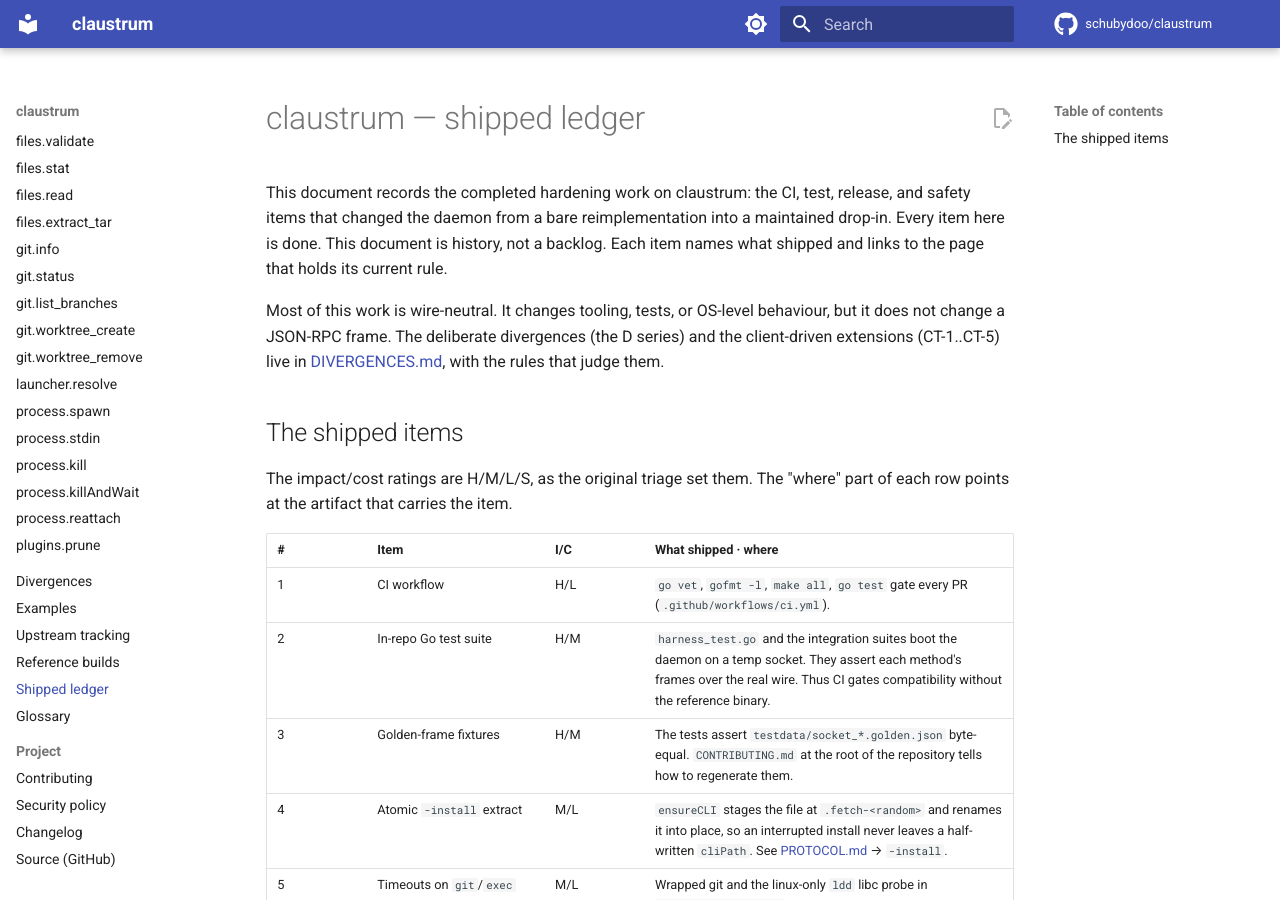
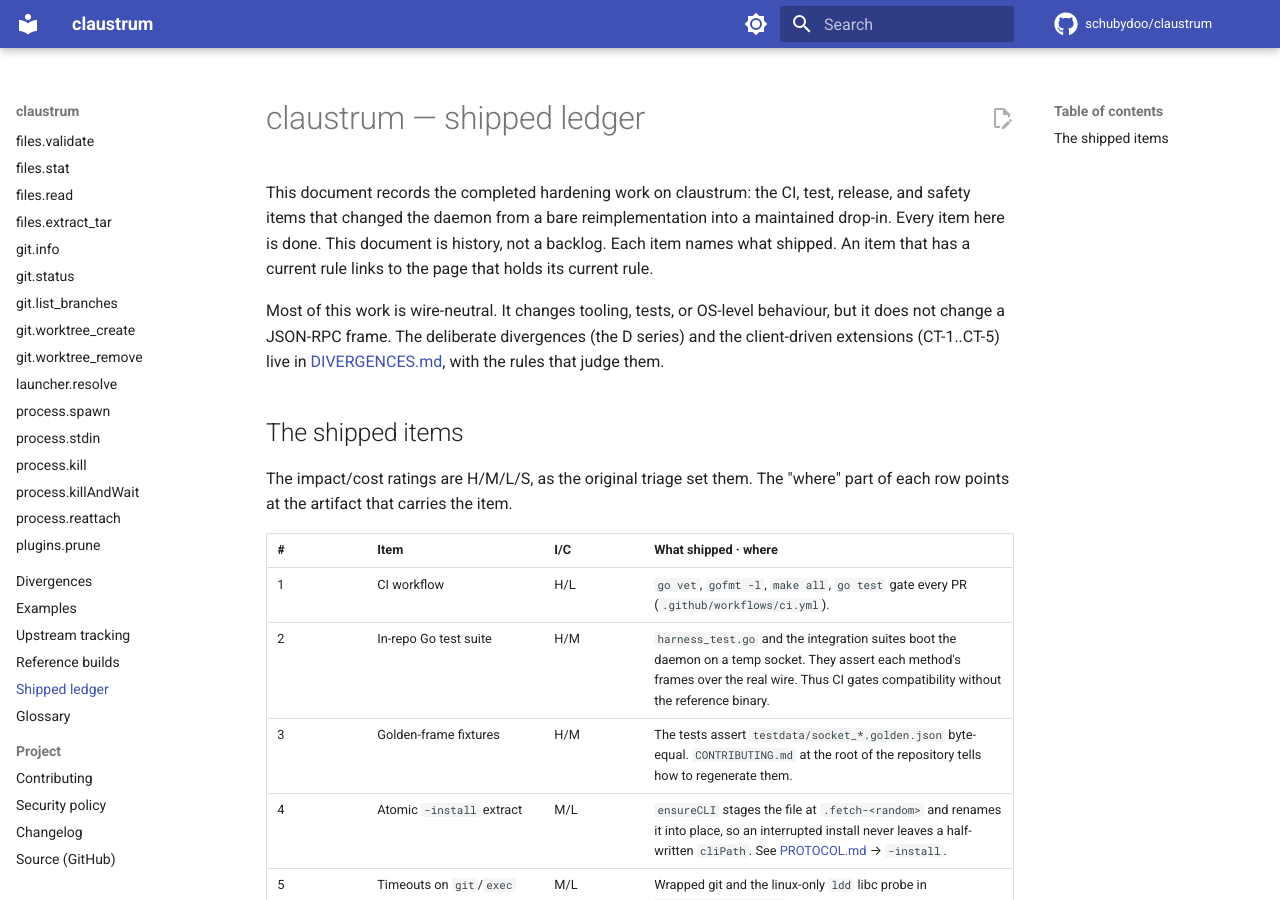
Before and after one commit to schubydoo/claustrum, an MkDocs documentation site: the page built from docs/IMPROVEMENTS.md, in a window 1280 px wide and 900 px high. Built offline with MkDocs 1.6.1 and Material for MkDocs 9.7.7, drawn with Linux system fonts in a browser that asks for light colours; comment, search, counter and statistics services are not loaded; some of the changed text lies outside the part shown.

Commit message:
docs: keep the scope of items 22, 26, 29, 35 and 36 of the ledger
Co-Authored-By: Claude Opus 5.5 <noreply@anthropic.com>

```diff
--- a/docs/IMPROVEMENTS.md
+++ b/docs/IMPROVEMENTS.md
@@ -3,7 +3,8 @@
 This document records the completed hardening work on claustrum: the CI, test,
 release, and safety items that changed the daemon from a bare reimplementation
 into a maintained drop-in. Every item here is done. This document is
-history, not a backlog. Each item names what shipped and links to the page that
+history, not a backlog. Each item names what shipped. An item that has a
+current rule links to the page that
 holds its current rule.
 
 Most of this work is wire-neutral. It changes tooling, tests, or OS-level
```
Also changed, not shown: other parts of docs/IMPROVEMENTS.md (+5 -5 lines).
